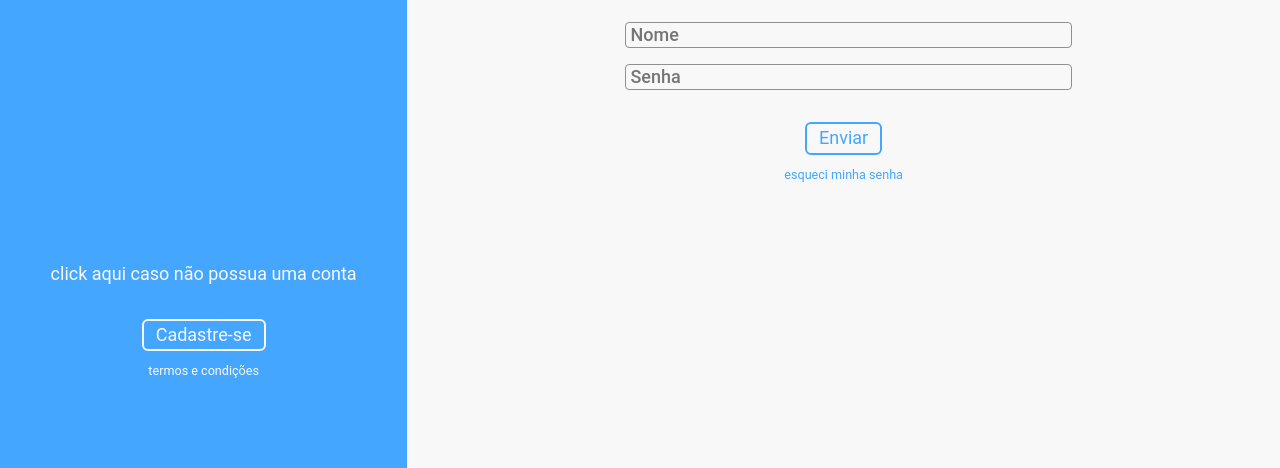
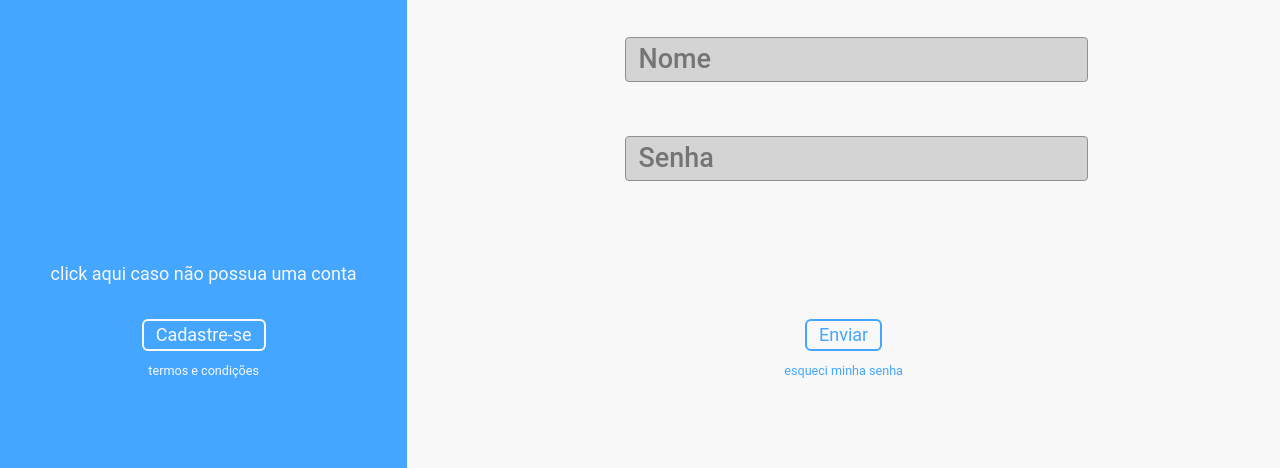
Before and after one commit to Wallacebarros/Login-page, a plain HTML site: page index.html in a window 1280 px wide. Shown: the part 332-800 px from the top of the page. Drawn offline with Linux system fonts and the light colour scheme.

Commit message:
atualizando o css da parte de login

```diff
--- a/index.html
+++ b/index.html
@@ -38,7 +38,7 @@
             <input type="text" placeholder="Nome">
           </div>
           <div class="login__input is--password">
-            <input type="text" placeholder="Senha">
+            <input type="password" placeholder="Senha">
           </div>
           <button class="login__btn">Enviar</button><br>
           <a href="#" class="login__recover">esqueci minha senha</a>
--- a/src/styles/login.css
+++ b/src/styles/login.css
@@ -1,6 +1,7 @@
 .login__title {
     font-family: var(--font-second);
     font-weight: 800;
+    margin-bottom: calc(-5vh -2vw);
 }
 
 .login__list {
@@ -32,6 +33,8 @@
 
 .login__division {
     font-size: 3vw;
+    margin-top: calc(5vh - 2vw);
+    /* margin-bottom: auto; */
     position: relative;
 }
 
@@ -52,41 +55,37 @@
     flex-direction: column;
     align-items: center;
     width: 100%;
+    height: 100%;
 }
 
 .login__input {
+    margin: calc(8vh - 2vw);
     margin-bottom: 16px;
     width: 50%;
 }
 
 .login__input > input {
-    background-color: transparent;
+    background-color: rgb(212, 212, 212);
+    color: var(--color-gray);
+
+    height: 35px;
+    width: 100%;
+    padding: 4px 12px;
     border: 1px solid var(--color-gray);
     border-radius: 4px;
-    height: 20px;
-    padding: 2px 4px;
+
+    font-size: 1.5em;
     font-weight: 500;
-    width: 100%;
 }
 
 .login__input > input:focus {
     outline: none;
 }
 
-/* .login__btn {
-    background-color: transparent;
-    color: var(--color-blue);
-    padding: 2px 12px;
-    border: 2px solid var(--color-blue);
-    border-radius: 6px;
-    font-size: 1.1em;
-    font-weight: 500;
-} */
-
 .login__btn {
     background-color: transparent;
     color: var(--color-blue);
-    margin-top: 16px;
+    margin-top: auto;
     margin-bottom: 2px;
     padding: 4px 12px;
     border: 2px solid var( --color-blue);
@@ -96,7 +95,7 @@
 }
 
 .login__btn:hover {
-    margin-top: 14px;
+    /* margin-top: 14px; */
     margin-bottom: 0;
     padding: 6px 14px;
     font-size: 1.02em;
```
